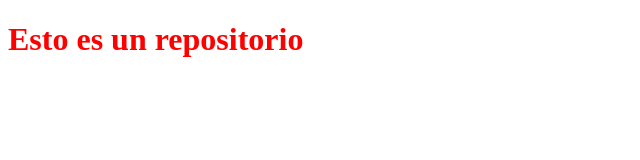
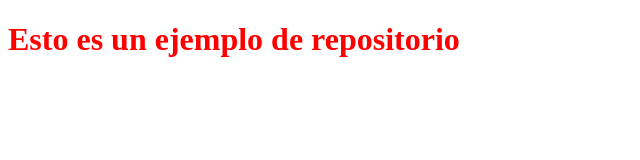
Before and after one commit to NSToala/new_repo, a plain HTML site: page index.html in a window 1280 px wide. Shown: the whole page, without its empty margins (0-640 px from the left). Drawn offline with Linux system fonts and the light colour scheme.

Commit message:
nuevo commit

```diff
--- a/index.html
+++ b/index.html
@@ -7,7 +7,7 @@
     <link rel="stylesheet" href="styles.css">
 </head>
 <body>
-    <h1 id="repo">Esto es un repositorio</h1>
+    <h1 id="repo">Esto es un ejemplo de repositorio</h1>
 
     <script type="text/javascript" src="client.js"></script>
 </body>
```
